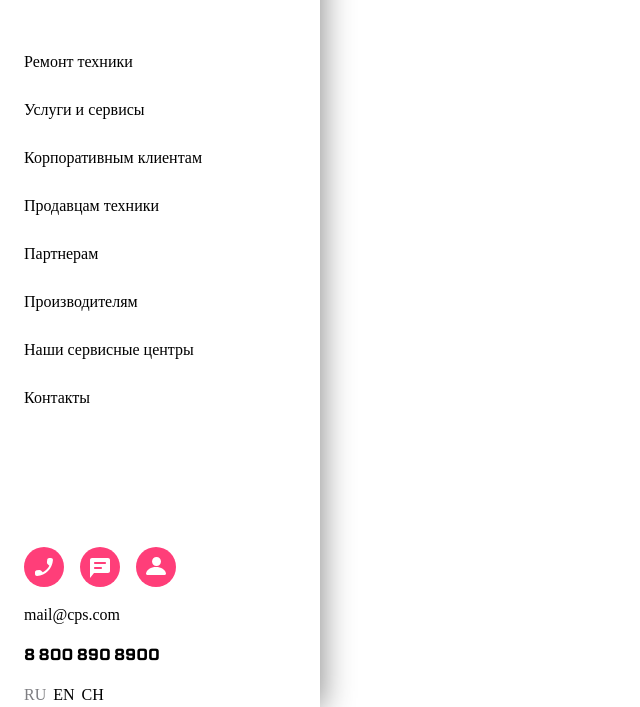
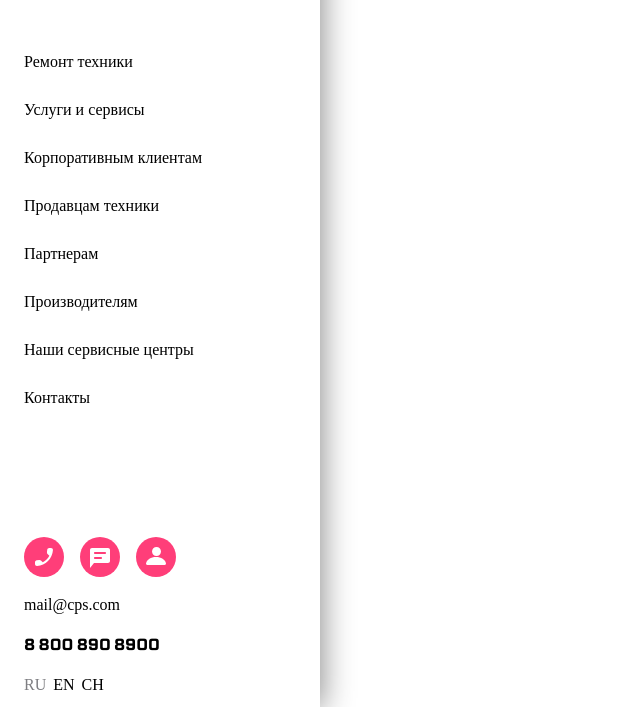
Before and after one commit to AlexsandrPavlov/cps-menu, a plain HTML site: page index.html in a window 1280 px wide. Shown: the part 93-800 px from the top of the page, without its empty margins (0-640 px from the left). Drawn offline with Linux system fonts and the light colour scheme; files whose address does not match are found by name; a web font is replaced by a local one.

Commit message:
Фикс Changes to be committed: 	new file:   .vscode/settings.json 	modified:   css/style.css 	modified:   index.html

```diff
--- a/css/style.css
+++ b/css/style.css
@@ -1,5 +1,9 @@
 @import url(./fonts.css);
 
+.page-container{
+    height: 100%;
+    width: 100%;
+}
 .menu {
     display: flex;
     flex-direction: column;
@@ -12,15 +16,8 @@
     font-family: TT lakes;
     line-height: 24px;
     color: black;
-    height: 100%;
-
-}
-
-
-.container {
-    width: 272px;
-    height: 100%;
-    margin: 0 24px;
+    min-height: 676px;
+    padding: 0 24px;
 }
 
 /* HEADER */
@@ -91,16 +88,16 @@
 .nav-list:first-of-type {
     margin-top: 53px;
 }
-.nav-list__item:last-of-type {
-    margin-bottom: 268px;
+.menu__body{
+    position: relative;
 }
 
 /* FOOTER */
 
 .menu__footer{
     position: absolute;
-    bottom: 0;
-    left: 5;
+    bottom: 10px;
+    left: 24px;
     width: 100%;
 }
 
@@ -170,3 +167,8 @@
 .langs__item:last-of-type {
     margin: 0;
 }
+@media (min-width: 768px){
+    .menu{
+        height: 100%;
+    }
+}
--- a/index.html
+++ b/index.html
@@ -9,10 +9,8 @@
     <title>CPS</title>
 </head>
 <body>
-
+ <div class="page-container">
     <div class="menu">
-        <div class="container">
-
             <!-- ШАПКА -->
             <header class="menu__header">
                 <button class="menu__burger-btn"></button>
@@ -55,7 +53,7 @@
                     <li class="langs__item">CH</li>
                 </ul>
             </footer>
-        </div>
+    </div>
     </div>
 
 </body>
```
